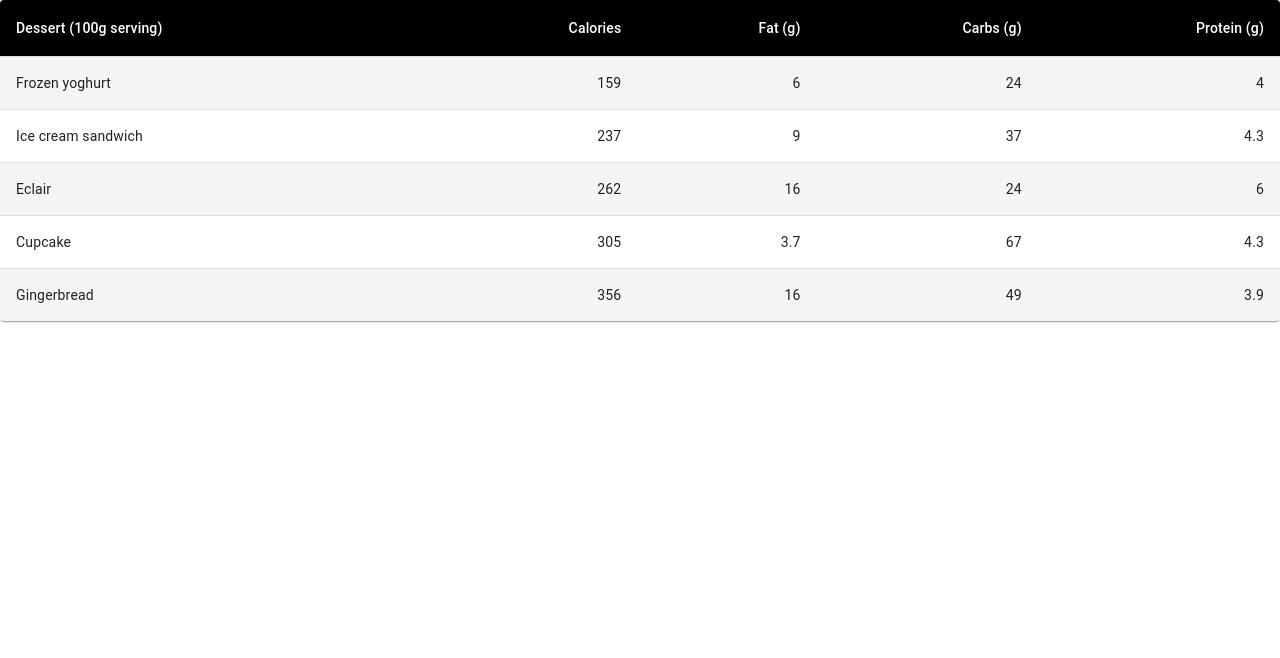
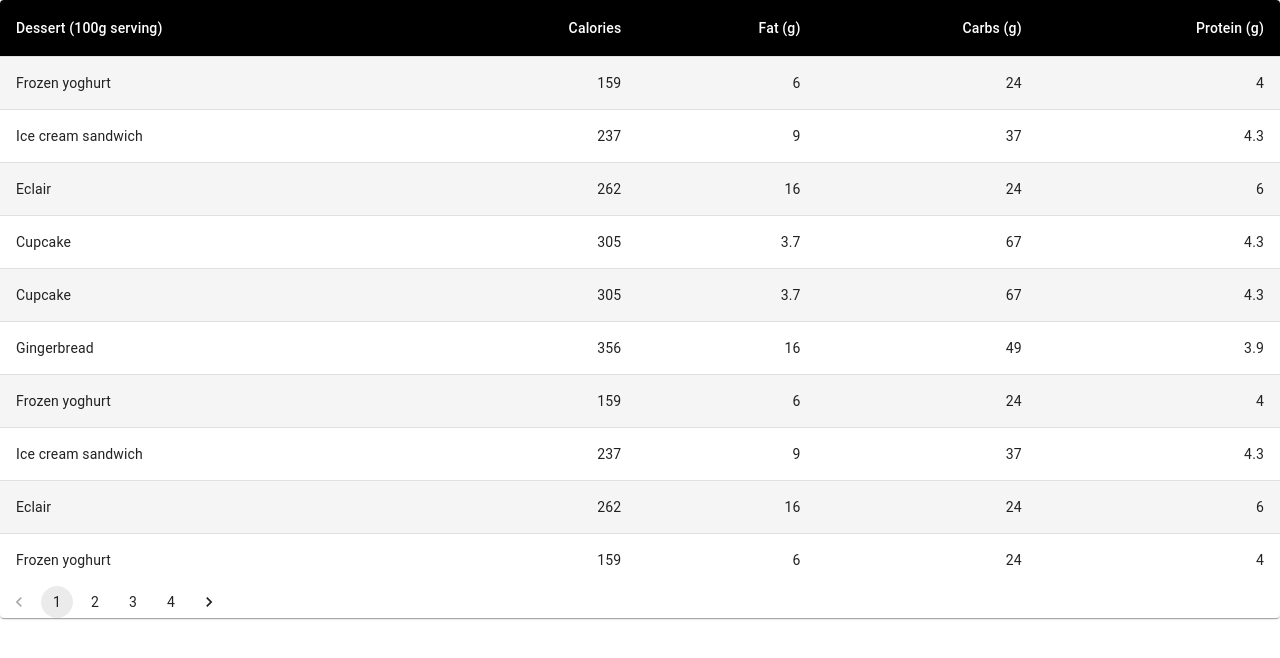
Before and after one commit to cxrreia/salvemundao, a Next.js app: page /list in a window 1280 px wide. Shown: the top 658 px of the page. Built offline with nearby package versions, Linux system fonts and the light colour scheme.

Commit message:
add paginations to table

```diff
--- a/src/components/TableComponent.js
+++ b/src/components/TableComponent.js
@@ -7,6 +7,7 @@ import TableContainer from '@mui/material/TableContainer'
 import TableHead from '@mui/material/TableHead'
 import TableRow from '@mui/material/TableRow'
 import Paper from '@mui/material/Paper'
+import { Pagination } from '@mui/material'
 
 const StyledTableCell = styled(TableCell)(({ theme }) => ({
   [`&.${tableCellClasses.head}`]: {
@@ -30,10 +31,27 @@ const StyledTableRow = styled(TableRow)(({ theme }) => ({
 
 export default function TableComponent({ data = [] }) {
   const [dataTable, setDataTable] = useState([])
+  const [page, setPage] = useState(1)
+  const [count, setCount] = useState(0)
+  const [perPage, setPerPage] = useState(10)
 
   useEffect(() => {
     setDataTable(data)
+    setCount(Math.ceil(data.length / perPage))
+    // eslint-disable-next-line react-hooks/exhaustive-deps
   }, [data])
+
+  useEffect(() => {
+    setCount(Math.ceil(dataTable.length / perPage))
+  }, [dataTable, perPage])
+
+  const paginate = (array, perPage, page) => {
+    return array.slice((page - 1) * perPage, page * perPage)
+  }
+
+  const handleChange = (event, value) => {
+    setPage(value)
+  }
 
   return (
     <TableContainer component={Paper}>
@@ -48,8 +66,8 @@ export default function TableComponent({ data = [] }) {
           </TableRow>
         </TableHead>
         <TableBody>
-          {dataTable.map((row) => (
-            <StyledTableRow key={row.name}>
+          {paginate(dataTable, perPage, page).map((row, index) => (
+            <StyledTableRow key={index}>
               <StyledTableCell component='th' scope='row'>
                 {row.name}
               </StyledTableCell>
@@ -61,6 +79,8 @@ export default function TableComponent({ data = [] }) {
           ))}
         </TableBody>
       </Table>
+
+      <Pagination count={count} page={page} onChange={handleChange} />
     </TableContainer>
   )
 }
--- a/src/pages/list/index.js
+++ b/src/pages/list/index.js
@@ -10,7 +10,40 @@ const rows = [
   createData('Ice cream sandwich', 237, 9.0, 37, 4.3),
   createData('Eclair', 262, 16.0, 24, 6.0),
   createData('Cupcake', 305, 3.7, 67, 4.3),
+  createData('Cupcake', 305, 3.7, 67, 4.3),
   createData('Gingerbread', 356, 16.0, 49, 3.9),
+  createData('Frozen yoghurt', 159, 6.0, 24, 4.0),
+  createData('Ice cream sandwich', 237, 9.0, 37, 4.3),
+  createData('Eclair', 262, 16.0, 24, 6.0),
+  createData('Frozen yoghurt', 159, 6.0, 24, 4.0),
+  createData('Ice cream sandwich', 237, 9.0, 37, 4.3),
+  createData('Eclair', 262, 16.0, 24, 6.0),
+  createData('Cupcake', 305, 3.7, 67, 4.3),
+  createData('Gingerbread', 356, 16.0, 49, 3.9),
+  createData('Frozen yoghurt', 159, 6.0, 24, 4.0),
+  createData('Ice cream sandwich', 237, 9.0, 37, 4.3),
+  createData('Eclair', 262, 16.0, 24, 6.0),
+  createData('Cupcake', 305, 3.7, 67, 4.3),
+  createData('Gingerbread', 356, 16.0, 49, 3.9),
+  createData('Frozen yoghurt', 159, 6.0, 24, 4.0),
+  createData('Ice cream sandwich', 237, 9.0, 37, 4.3),
+  createData('Eclair', 262, 16.0, 24, 6.0),
+  createData('Frozen yoghurt', 159, 6.0, 24, 4.0),
+  createData('Ice cream sandwich', 237, 9.0, 37, 4.3),
+  createData('Eclair', 262, 16.0, 24, 6.0),
+  createData('Cupcake', 305, 3.7, 67, 4.3),
+  createData('Gingerbread', 356, 16.0, 49, 3.9),
+  createData('Frozen yoghurt', 159, 6.0, 24, 4.0),
+  createData('Ice cream sandwich', 237, 9.0, 37, 4.3),
+  createData('Ice cream sandwich', 237, 9.0, 37, 4.3),
+  createData('Eclair', 262, 16.0, 24, 6.0),
+  createData('Cupcake', 305, 3.7, 67, 4.3),
+  createData('Ice cream sandwich', 237, 9.0, 37, 4.3),
+  createData('Eclair', 262, 16.0, 24, 6.0),
+  createData('Frozen yoghurt', 159, 6.0, 24, 4.0),
+  createData('Ice cream sandwich', 237, 9.0, 37, 4.3),
+  createData('Eclair', 262, 16.0, 24, 6.0),
+  createData('Cupcake', 305, 3.7, 67, 4.3),
 ]
 
 export default function List() {
```
